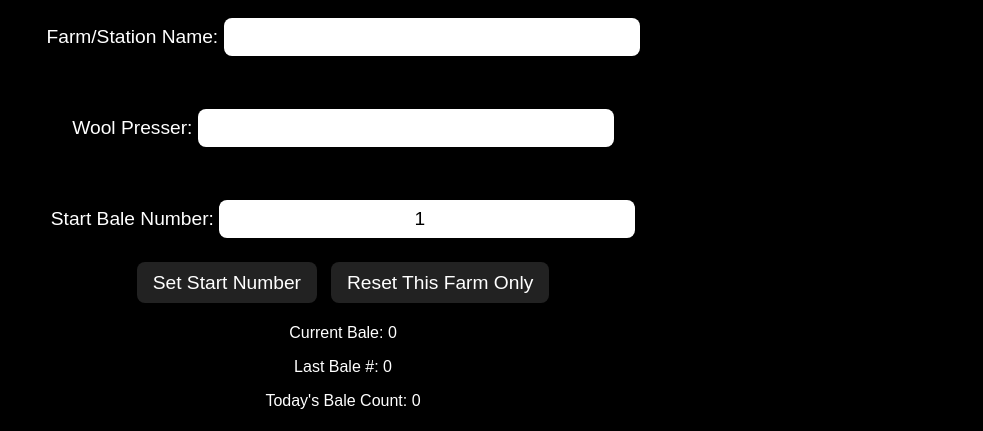
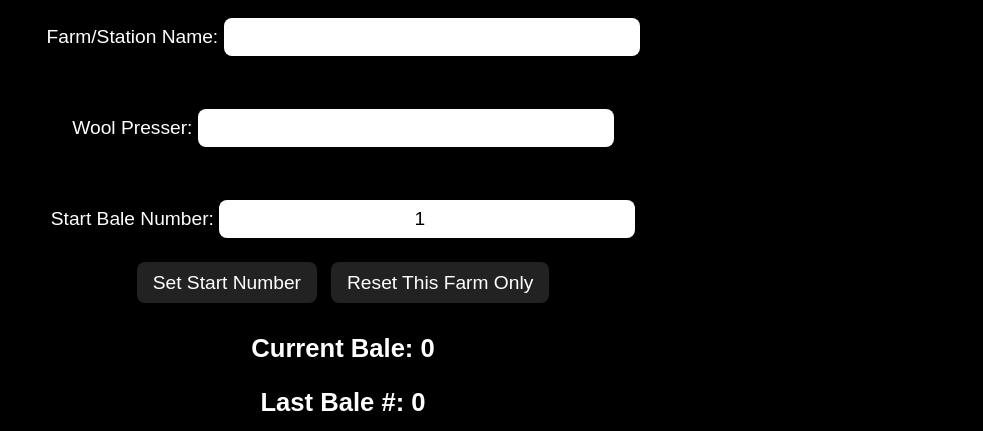
Before and after one commit to Turiedmonds/SHEARiQ-Bale-Scanner, a plain HTML site: page index.html in a window 1280 px wide. Shown: the part 303-734 px from the top of the page, without its empty margins (297-1280 px from the left). Drawn offline with nearby package versions, Linux system fonts and the light colour scheme; a script that the page names is missing.

Commit message:
Increase font size of counters Update styles.css

```diff
--- a/styles.css
+++ b/styles.css
@@ -118,3 +118,12 @@ th, td {
 #logTable td {
     text-align: center;
 }
+
+/* Larger font for bale counters */
+#currentBaleDisplay,
+#lastBaleNumberDisplay,
+#todayCountDisplay,
+#pendingUploadsCounter {
+    font-size: 1.6rem;
+    font-weight: bold;
+}
```
